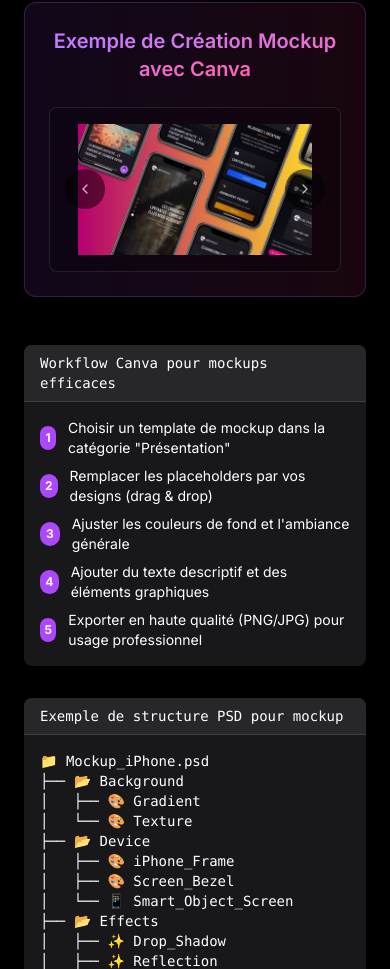
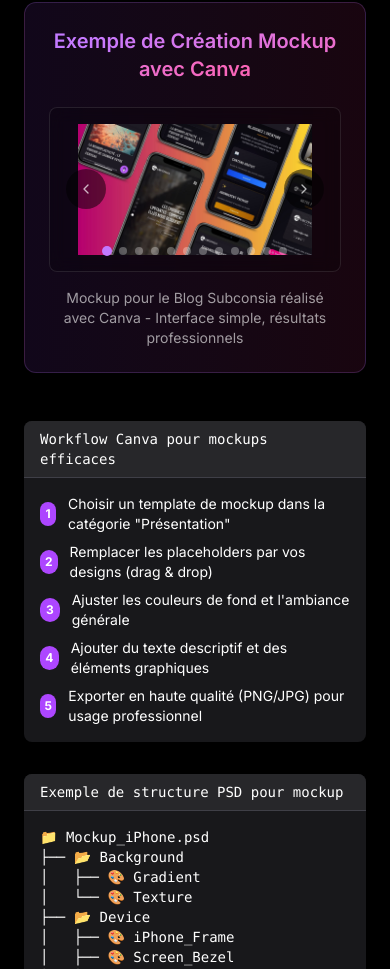
Before and after one commit to douniacodes/portfolio, a Next.js app: page /blog/creation-mockup in a window 390 px wide. Shown: the part 3665-4634 px from the top of the page. Built offline with nearby package versions, Linux system fonts and the light colour scheme.

Commit message:
slideshow responsive bug fixed

```diff
--- a/src/app/blog/creation-mockup/page.tsx
+++ b/src/app/blog/creation-mockup/page.tsx
@@ -309,13 +309,24 @@ export default function CreateMockups() {
                       </div>
                     ))}
                   </div>
+
+                {/* Navigation dots */}
+                <div className="absolute bottom-4 left-1/2 -translate-x-1/2 flex gap-2">
+                  {MOCKUP_IMAGES.map((_, index) => (
+                    <button
+                      key={index}
+                      className={`dot w-2 h-2 rounded-full transition-all duration-300 ${
+                        index === currentSlide ? 'bg-purple-400 scale-125' : 'bg-white/30 hover:bg-white/50'
+                      }`}
+                      onClick={() => setCurrentSlide(index)}
+                    />
+                  ))}
                 </div>
 
-              {/* Navigation controls */}
-              <div className="absolute inset-x-0 top-1/2 -translate-y-1/2 flex justify-between px-4">
+                {/* Flèches de navigation */}
                 <button
                   onClick={prevSlide}
-                  className="w-10 h-10 bg-black/50 hover:bg-black/70 rounded-full flex items-center justify-center transition-all text-white/70 hover:text-white"
+                  className="absolute left-4 top-1/2 -translate-y-1/2 w-10 h-10 bg-black/50 hover:bg-black/70 rounded-full flex items-center justify-center transition-all text-white/70 hover:text-white"
                 >
                   <svg xmlns="http://www.w3.org/2000/svg" width="16" height="16" viewBox="0 0 24 24" fill="none" stroke="currentColor" strokeWidth="2" strokeLinecap="round" strokeLinejoin="round">
                     <path d="m15 18-6-6 6-6"></path>
@@ -324,13 +335,17 @@ export default function CreateMockups() {
 
                 <button
                   onClick={nextSlide}
-                  className="w-10 h-10 bg-black/50 hover:bg-black/70 rounded-full flex items-center justify-center transition-all text-white/70 hover:text-white"
+                  className="absolute right-4 top-1/2 -translate-y-1/2 w-10 h-10 bg-black/50 hover:bg-black/70 rounded-full flex items-center justify-center transition-all text-white/70 hover:text-white"
                 >
                   <svg xmlns="http://www.w3.org/2000/svg" width="16" height="16" viewBox="0 0 24 24" fill="none" stroke="currentColor" strokeWidth="2" strokeLinecap="round" strokeLinejoin="round">
                     <path d="m9 18 6-6-6-6"></path>
                   </svg>
                 </button>
               </div>
+
+              <p className="text-center mt-4 text-sm opacity-60">
+                Mockup pour le Blog Subconsia réalisé avec Canva - Interface simple, résultats professionnels
+              </p>
             </div>
           </div>
 
```
Lines whose indentation alone changed are shown as unchanged.
